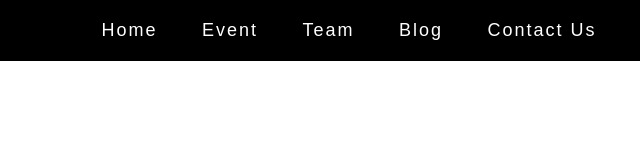
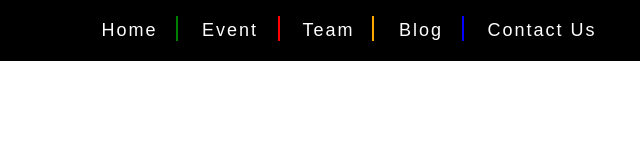
Before and after one commit to pjyoti121/navbar, a plain HTML site: page index.html in a window 1280 px wide. Shown: the full height of the page, 291-931 px from the left. Drawn offline with Linux system fonts and the light colour scheme.

Commit message:
Update style.css

```diff
--- a/style.css
+++ b/style.css
@@ -65,3 +65,42 @@ body{
 .navb:active{
     color: green;
 }
+.vl {
+    border-left: 2px solid green;
+    height: 25px;
+    position: absolute;
+    left: 36.7%;
+    margin-left: -3px;
+   top:16px;
+  }
+
+  .fl{
+    border-left: 2px solid red;
+    height: 25px;
+    position: absolute;
+    left: 44.7%;
+    margin-left: -3px;
+   top:16px;
+
+  }
+
+  .kl{
+    border-left: 2px solid orange;
+    height: 25px;
+    position: absolute;
+    left: 52%;
+    margin-left: -3px;
+   top:16px;
+
+  }
+
+  .tl{
+
+    border-left: 2px solid blue;
+    height: 25px;
+    position: absolute;
+    left: 59.1%;
+    margin-left: -3px;
+   top:16px;
+
+  }
```
